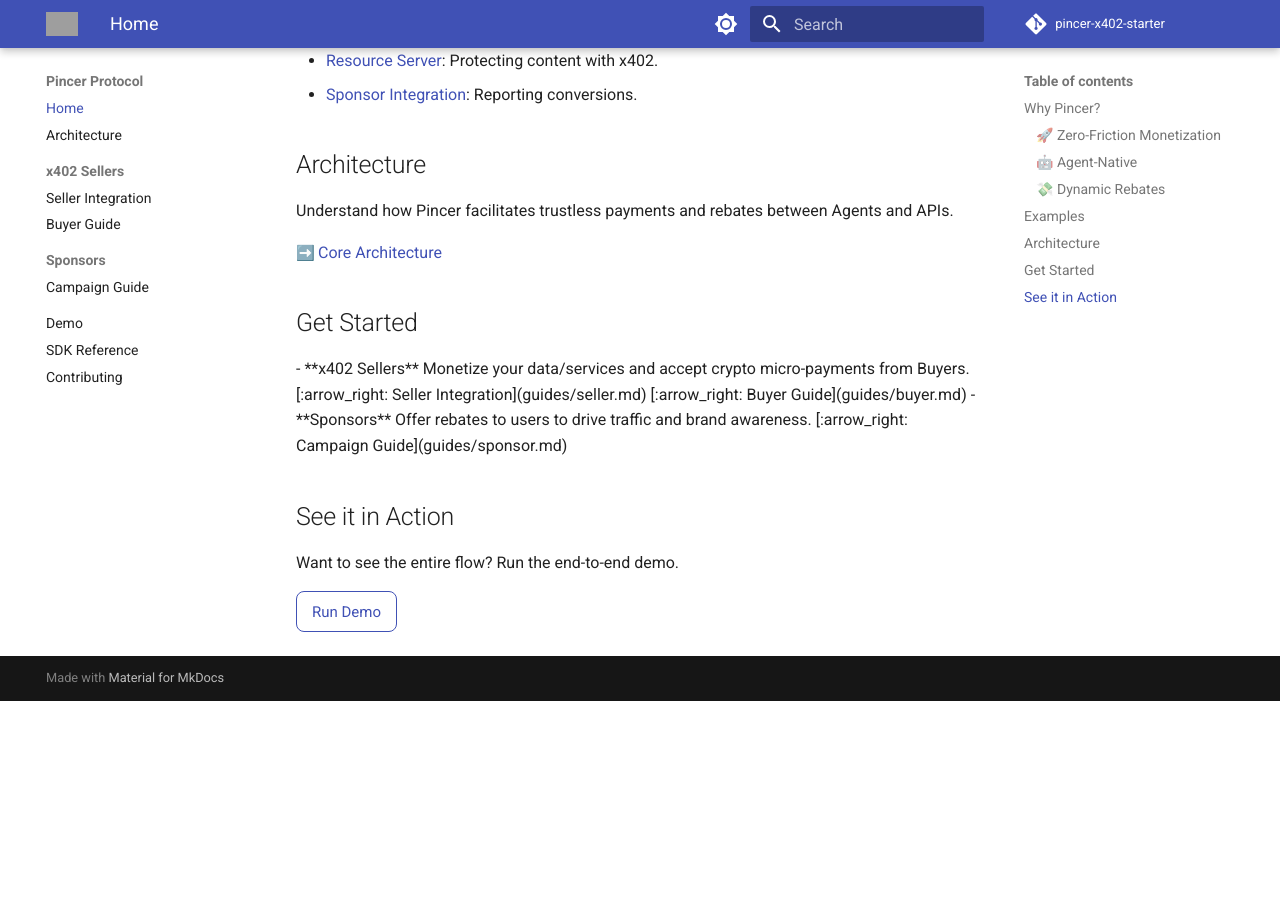
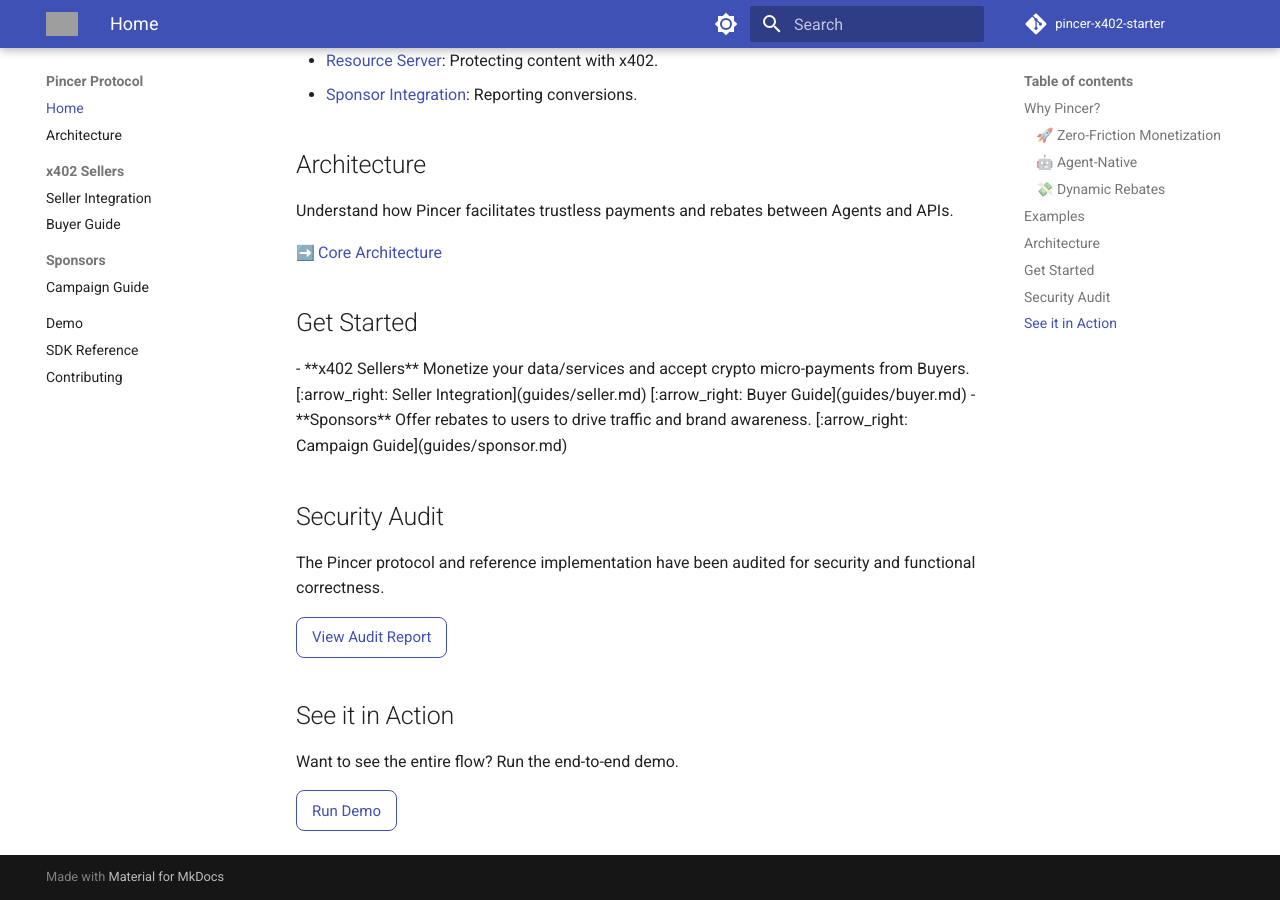
Before and after one commit to pincerclaw/pincer-x402-starter, an MkDocs documentation site: the page built from docs/index.md, in a window 1280 px wide and 900 px high, scrolled down 989 px. Built offline with MkDocs 1.6.1 and Material for MkDocs 9.7.7, drawn with Linux system fonts in a browser that asks for light colours; emoji names are drawn with the system emoji font; comment, search, counter and statistics services are not loaded; before the commit the page ends 1690 px from its top, so only the background shows below that; grey boxes are pictures that could not be loaded.

Commit message:
docs: Document the security audit by Eric, Gemini AI, and link to the report.

```diff
--- a/docs/index.md
+++ b/docs/index.md
@@ -56,6 +56,12 @@
 
 </div>
 
+## Security Audit
+
+The Pincer protocol and reference implementation have been audited for security and functional correctness.
+
+[View Audit Report](audit_reports/pincer_audit_2026_02.md){ .md-button }
+
 ## See it in Action
 
 Want to see the entire flow? Run the end-to-end demo.
```
Also changed, not shown: README.md (+1 -0 lines), docs/architecture.md (+1 -1 lines).
